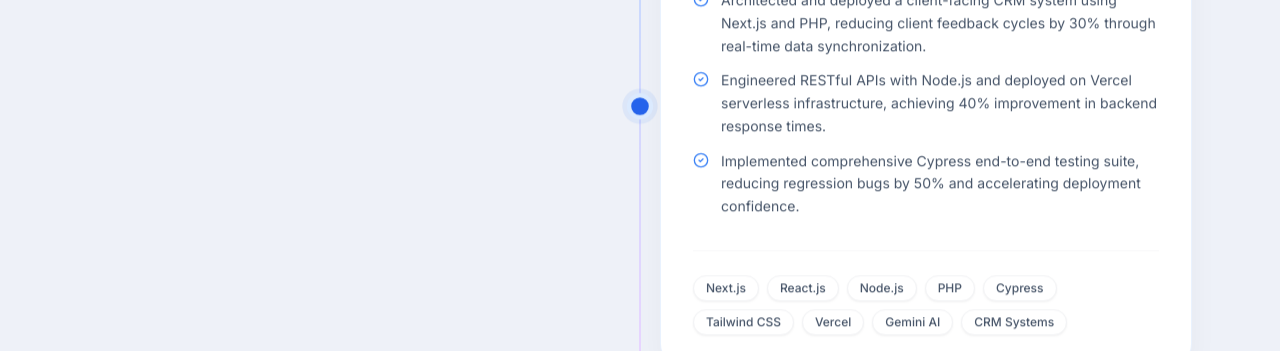
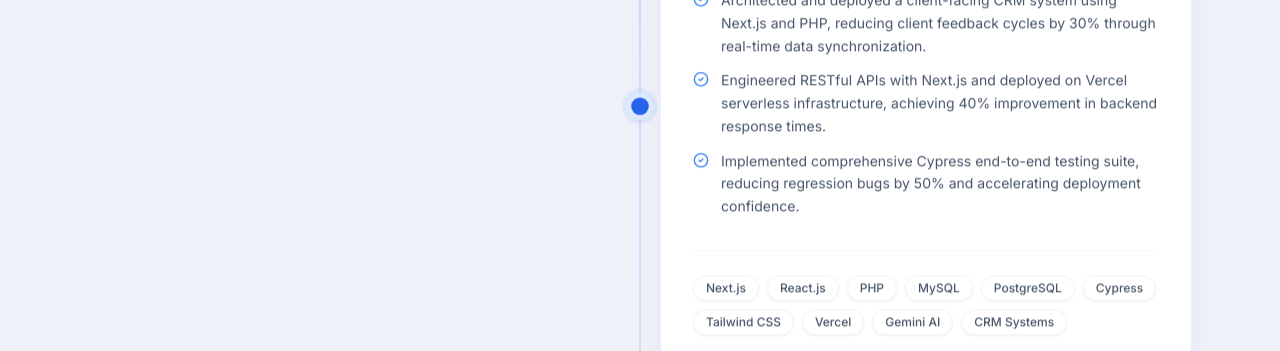
Before and after one commit to Logesh6767/My-Portfolio, a React (Vite) app: page / in a window 1280 px wide. Shown: the part 2321-2672 px from the top of the page. Built offline with nearby package versions, Linux system fonts and the light colour scheme.

Commit message:
feat: update technologies in Experience and Projects sections, remove TypeScript from LogoMarquee

```diff
--- a/src/components/LogoMarquee.jsx
+++ b/src/components/LogoMarquee.jsx
@@ -66,7 +66,7 @@
     { name: 'React', ...BRAND_ICONS.React },
     { name: 'Next.js', ...BRAND_ICONS.NextJS },
     { name: 'Node.js', ...BRAND_ICONS.NodeJS },
-    { name: 'TypeScript', ...BRAND_ICONS.TypeScript },
+    // { name: 'TypeScript', ...BRAND_ICONS.TypeScript },
     { name: 'Tailwind', ...BRAND_ICONS.Tailwind },
     { name: 'PostgreSQL', ...BRAND_ICONS.PostgreSQL },
     { name: 'MySQL', ...BRAND_ICONS.MySQL },
--- a/src/sections/Experience.jsx
+++ b/src/sections/Experience.jsx
@@ -11,10 +11,10 @@
       type: "Full-time",
       achievements: [
         "Architected and deployed a client-facing CRM system using Next.js and PHP, reducing client feedback cycles by 30% through real-time data synchronization.",
-        "Engineered RESTful APIs with Node.js and deployed on Vercel serverless infrastructure, achieving 40% improvement in backend response times.",
+        "Engineered RESTful APIs with Next.js and deployed on Vercel serverless infrastructure, achieving 40% improvement in backend response times.",
         "Implemented comprehensive Cypress end-to-end testing suite, reducing regression bugs by 50% and accelerating deployment confidence.",
       ],
-      technologies: ["Next.js", "React.js", "Node.js", "PHP", "Cypress", "Tailwind CSS", "Vercel", "Gemini AI", "CRM Systems"]
+      technologies: ["Next.js", "React.js", "PHP", "MySQL", "PostgreSQL", "Cypress", "Tailwind CSS", "Vercel", "Gemini AI", "CRM Systems"]
     },
     {
       title: "Full Stack Developer",
@@ -27,7 +27,7 @@
         "Resolved 20+ critical production bugs in legacy VB.NET CRM system, improving system stability and user satisfaction.",
         "Created mobile-first UI prototypes in Figma based on user research, achieving 40% increase in user engagement metrics.",
       ],
-      technologies: ["Next.js", "React.js", "Node.js", "PHP", "Tailwind CSS", "Vercel", "VB.NET", "Figma", "CRM Systems"]
+      technologies: ["Next.js", "React.js", "PHP", "MySQL", "Tailwind CSS", "VB.NET", "Figma", "CRM Systems"]
     }
   ];
 
--- a/src/sections/Projects.jsx
+++ b/src/sections/Projects.jsx
@@ -6,7 +6,7 @@
     {
       title: "Enterprise CRM Platform",
       description: "Client relationship management platform with real-time data processing, automated workflows, and analytics. Built with Next.js and PHP for performance and scalability.",
-      technologies: ["Next.js", "PHP", "MySQL", "Tailwind CSS", "Vercel"],
+      technologies: ["Next.js", "PHP", "MySQL", "Tailwind CSS", "Firebase"],
       features: [
         "Real-time data synchronization",
         "Advanced workflow automation",
@@ -20,7 +20,7 @@
     {
       title: "AI-Integrated Nutrition App",
       description: "Dietary analysis platform using Google Gemini API for intelligent meal recommendations and nutritional insights. Full-stack React/Next.js with PostgreSQL.",
-      technologies: ["React.js", "Next.js", "Gemini AI API", "Node.js", "PostgreSQL"],
+      technologies: ["React.js", "Next.js", "Gemini AI API", "PostgreSQL", "Vercel", "Firebase"],
       features: [
         "AI-powered meal analysis",
         "Personalized nutrition recommendations",
@@ -34,7 +34,7 @@
     {
       title: "Cross-Platform Mobile Apps",
       description: "Cross-platform mobile apps built with React.js and Capacitor. Includes native device integration, offline-first architecture, and Firebase backend.",
-      technologies: ["React.js", "Capacitor", "Next.js", "PHP", "Firebase"],
+      technologies: ["React.js", "Capacitor", "Next.js", "PHP", "MySQL", "PostgreSQL", "Firebase"],
       features: [
         "Cross-platform compatibility",
         "Offline functionality",
```
